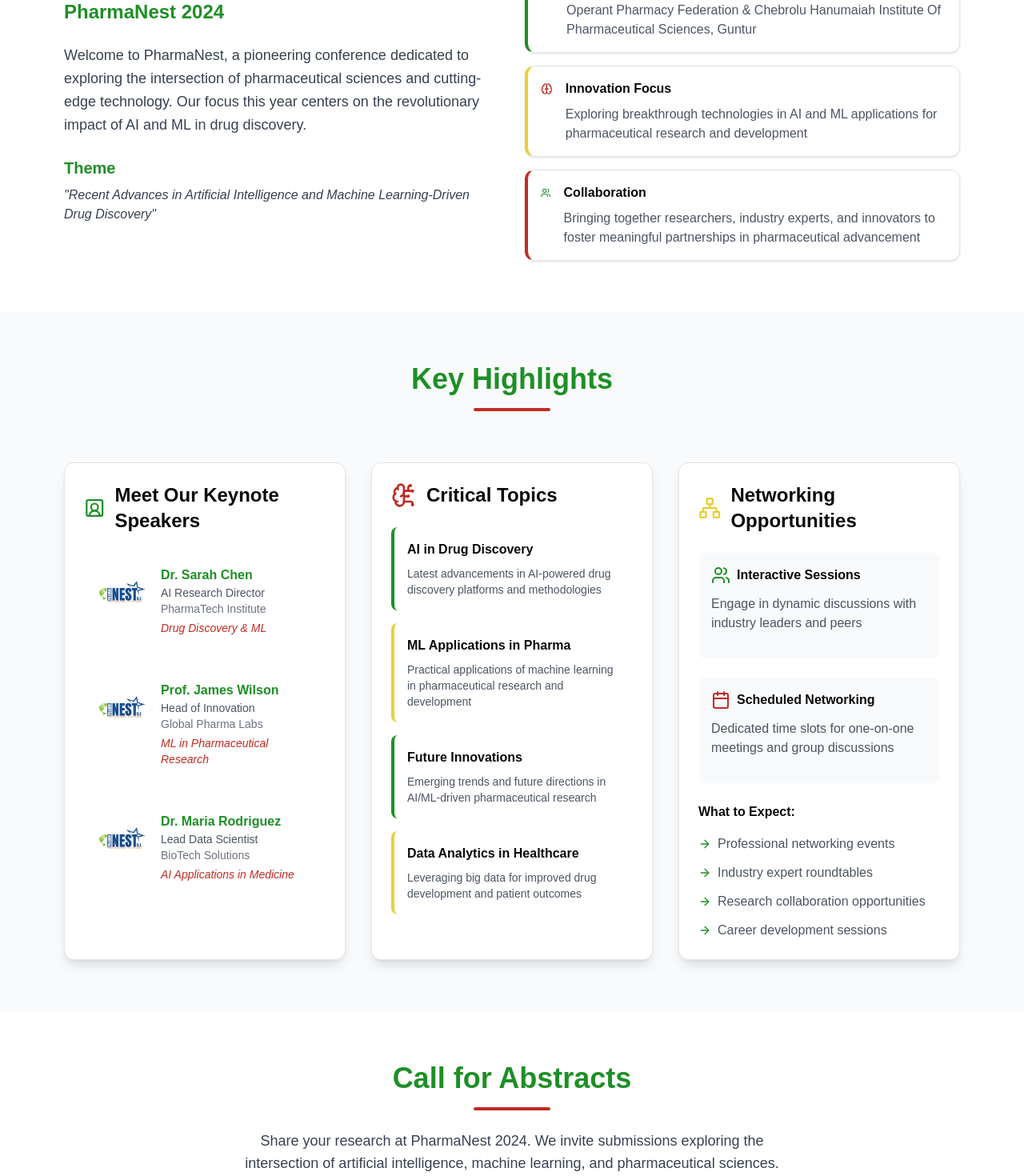
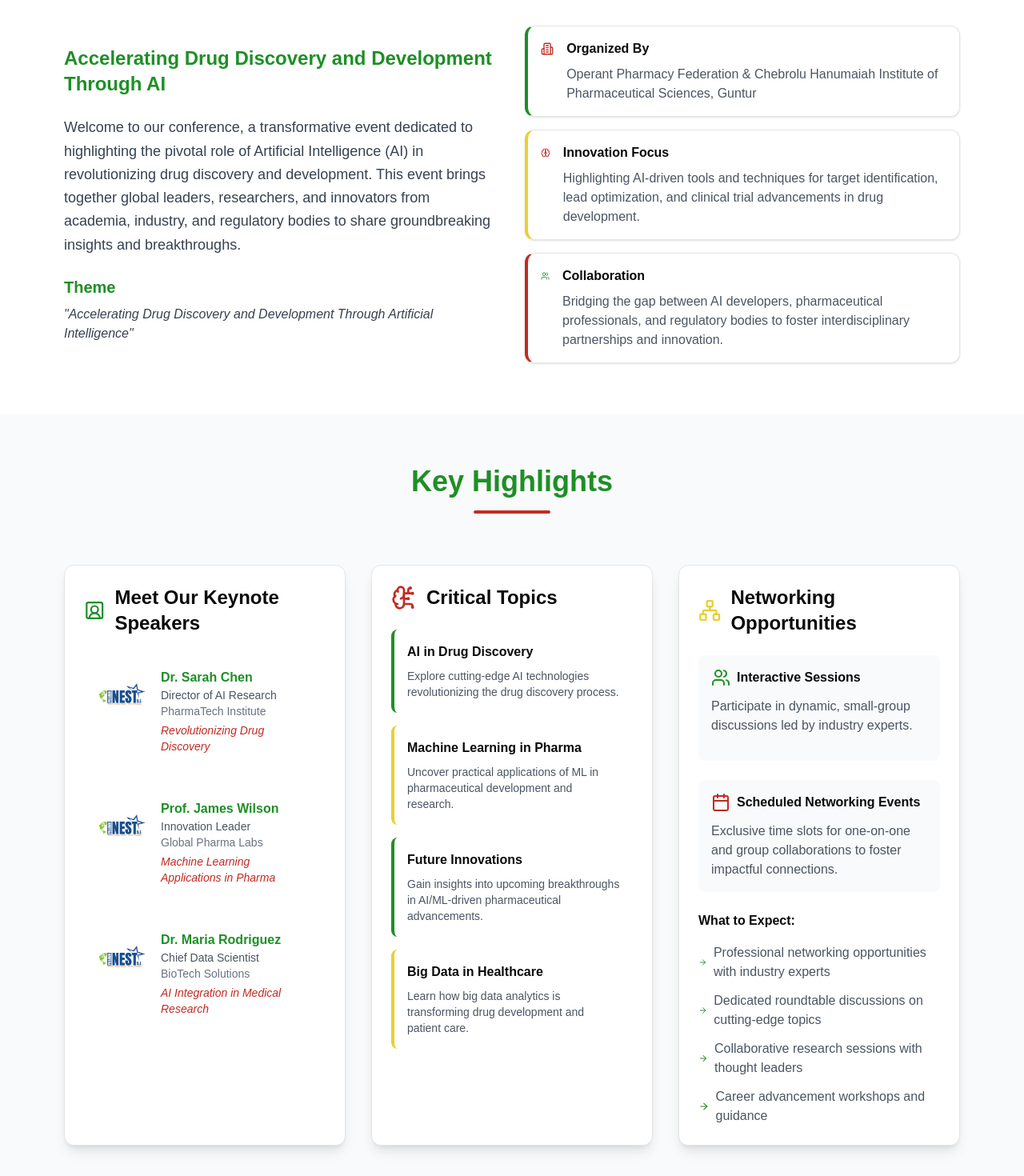
Before and after one commit to ravindrasirvi609/pharmanest, a Next.js app: page / in a window 1280 px wide. Shown: the part 1020-2490 px from the top of the page at 80% size. Built offline with nearby package versions, Linux system fonts and the light colour scheme.

Commit message:
Refactor code to update layout and add About and Contact pages

```diff
--- /dev/null
+++ b/src/app/about/page.tsx
@@ -0,0 +1,43 @@
+import React from "react";
+
+const About: React.FC = () => {
+  return (
+    <div className="flex flex-col items-center justify-center min-h-screen bg-gray-100 p-6">
+      <header className="text-center mb-10">
+        <h1 className="text-4xl font-bold text-gray-800">About Us</h1>
+        <p className="text-lg text-gray-600">
+          Learn more about our mission and values.
+        </p>
+      </header>
+      <section className="bg-white shadow-md rounded-lg p-8 max-w-2xl w-full">
+        <h2 className="text-2xl font-semibold text-gray-800 mb-4">
+          Our Mission
+        </h2>
+        <p className="text-gray-700 mb-6">
+          We strive to provide the best services to our customers.
+        </p>
+        <h2 className="text-2xl font-semibold text-gray-800 mb-4">
+          Our Values
+        </h2>
+        <ul className="list-disc list-inside text-gray-700">
+          <li>Integrity</li>
+          <li>Innovation</li>
+          <li>Customer Satisfaction</li>
+        </ul>
+      </section>
+      <footer className="mt-10">
+        <p className="text-gray-600">
+          Contact us at:{" "}
+          <a
+            href="mailto:info@example.com"
+            className="text-blue-500 hover:underline"
+          >
+            info@example.com
+          </a>
+        </p>
+      </footer>
+    </div>
+  );
+};
+
+export default About;
--- a/src/app/layout.tsx
+++ b/src/app/layout.tsx
@@ -31,8 +31,7 @@ export default function RootLayout({
         className={`${geistSans.variable} ${geistMono.variable} antialiased`}
       >
         <Header />
-
-        {children}
+        <div className="pt-20">{children}</div>
         <Footer />
       </body>
     </html>
--- a/src/components/AboutSection.tsx
+++ b/src/components/AboutSection.tsx
@@ -25,13 +25,15 @@ const AboutSection = () => {
               className="text-2xl font-semibold mb-4"
               style={{ color: "#1e8f26" }}
             >
-              PharmaNest 2024
+              Accelerating Drug Discovery and Development Through AI
             </h3>
             <p className="text-gray-700 text-lg leading-relaxed">
-              Welcome to PharmaNest, a pioneering conference dedicated to
-              exploring the intersection of pharmaceutical sciences and
-              cutting-edge technology. Our focus this year centers on the
-              revolutionary impact of AI and ML in drug discovery.
+              Welcome to our conference, a transformative event dedicated to
+              highlighting the pivotal role of Artificial Intelligence (AI) in
+              revolutionizing drug discovery and development. This event brings
+              together global leaders, researchers, and innovators from
+              academia, industry, and regulatory bodies to share groundbreaking
+              insights and breakthroughs.
             </p>
             <div className="mt-6">
               <h4
@@ -41,8 +43,8 @@ const AboutSection = () => {
                 Theme
               </h4>
               <p className="text-gray-700 italic">
-                &quot;Recent Advances in Artificial Intelligence and Machine
-                Learning-Driven Drug Discovery&quot;
+                &quot;Accelerating Drug Discovery and Development Through
+                Artificial Intelligence&quot;
               </p>
             </div>
           </div>
@@ -59,7 +61,7 @@ const AboutSection = () => {
                   <h4 className="font-semibold mb-2">Organized By</h4>
                   <p className="text-gray-600">
                     Operant Pharmacy Federation & Chebrolu Hanumaiah Institute
-                    Of Pharmaceutical Sciences, Guntur
+                    of Pharmaceutical Sciences, Guntur
                   </p>
                 </div>
               </CardContent>
@@ -74,8 +76,9 @@ const AboutSection = () => {
                 <div>
                   <h4 className="font-semibold mb-2">Innovation Focus</h4>
                   <p className="text-gray-600">
-                    Exploring breakthrough technologies in AI and ML
-                    applications for pharmaceutical research and development
+                    Highlighting AI-driven tools and techniques for target
+                    identification, lead optimization, and clinical trial
+                    advancements in drug development.
                   </p>
                 </div>
               </CardContent>
@@ -90,9 +93,9 @@ const AboutSection = () => {
                 <div>
                   <h4 className="font-semibold mb-2">Collaboration</h4>
                   <p className="text-gray-600">
-                    Bringing together researchers, industry experts, and
-                    innovators to foster meaningful partnerships in
-                    pharmaceutical advancement
+                    Bridging the gap between AI developers, pharmaceutical
+                    professionals, and regulatory bodies to foster
+                    interdisciplinary partnerships and innovation.
                   </p>
                 </div>
               </CardContent>
--- a/src/components/CallForAbstracts.tsx
+++ b/src/components/CallForAbstracts.tsx
@@ -8,34 +8,36 @@ import {
   ArrowRight,
   FileText,
 } from "lucide-react";
+import Link from "next/link";
 
 const CallForAbstracts = () => {
   const topics = [
-    "AI-Driven Drug Discovery Methods",
-    "Machine Learning in Pharmaceutical Research",
-    "Deep Learning Applications in Drug Development",
+    "AI-Driven Drug Discovery Techniques",
+    "Innovative Machine Learning Applications in Pharma",
+    "Deep Learning and Predictive Models for Drug Development",
     "Natural Language Processing in Medical Research",
-    "Computational Drug Design",
-    "Predictive Analytics in Pharma",
+    "Advanced Computational Drug Design Strategies",
+    "Big Data and Predictive Analytics in Pharmaceutical Sciences",
   ];
 
   const guidelines = [
     {
       icon: <FileText className="w-6 h-6" style={{ color: "#1e8f26" }} />,
-      title: "Format",
+      title: "Abstract Format",
       description:
-        "Maximum 300 words, structured format including objectives, methods, results, and conclusions",
+        "Ensure your abstract is concise, up to 300 words, and follows a structured format: Objectives, Methods, Results, and Conclusions.",
     },
     {
       icon: <Calendar className="w-6 h-6" style={{ color: "#c12b23" }} />,
-      title: "Deadline",
-      description: "Submit your abstract by December 15, 2024",
+      title: "Submission Deadline",
+      description:
+        "Submit your abstract by **December 15, 2024**, to qualify for review and participation.",
     },
     {
       icon: <Award className="w-6 h-6" style={{ color: "#eacf34" }} />,
-      title: "Recognition",
+      title: "Recognition Opportunities",
       description:
-        "Best abstract awards in multiple categories with publication opportunities",
+        "Top submissions will receive awards across various categories and publication opportunities in reputed journals.",
     },
   ];
 
@@ -52,14 +54,15 @@ const CallForAbstracts = () => {
             style={{ backgroundColor: "#c12b23" }}
           ></div>
           <p className="text-lg text-gray-700 max-w-2xl mx-auto">
-            Share your research at PharmaNest 2024. We invite submissions
-            exploring the intersection of artificial intelligence, machine
-            learning, and pharmaceutical sciences.
+            We invite you to share groundbreaking research and insights at
+            PharmaNest 2024. Submit your work and contribute to the advancement
+            of AI, machine learning, and pharmaceutical sciences.
           </p>
         </div>
 
+        {/* Main Content */}
         <div className="grid lg:grid-cols-2 gap-8 mb-12">
-          {/* Left Side - Topics */}
+          {/* Left Side - Research Topics */}
           <Card className="shadow-lg hover:shadow-xl transition-shadow duration-300">
             <CardContent className="p-8">
               <div className="flex items-center mb-6">
@@ -87,7 +90,7 @@ const CallForAbstracts = () => {
             </CardContent>
           </Card>
 
-          {/* Right Side - Guidelines */}
+          {/* Right Side - Submission Guidelines */}
           <Card className="shadow-lg hover:shadow-xl transition-shadow duration-300">
             <CardContent className="p-8">
               <div className="flex items-center mb-6">
@@ -129,22 +132,27 @@ const CallForAbstracts = () => {
                 Ready to Submit Your Abstract?
               </h3>
               <p className="text-gray-700 mb-6">
-                Join leading researchers and share your innovations with the
-                pharmaceutical community.
+                Become a part of PharmaNest 2024. Showcase your work, connect
+                with experts, and make an impact in the pharmaceutical research
+                community.
               </p>
               <div className="space-x-4">
+                <Link href="/abstractForm">
                   <button
                     className="px-8 py-3 rounded-lg font-semibold text-white transition-transform duration-300 hover:scale-105"
                     style={{ backgroundColor: "#1e8f26" }}
                   >
                     Submit Abstract
                   </button>
+                </Link>
+                <Link href="/abstractForm">
                   <button
                     className="px-8 py-3 rounded-lg font-semibold text-white transition-transform duration-300 hover:scale-105"
                     style={{ backgroundColor: "#c12b23" }}
                   >
                     View Guidelines
                   </button>
+                </Link>
               </div>
             </CardContent>
           </Card>
--- a/src/components/KeyHighlights.tsx
+++ b/src/components/KeyHighlights.tsx
@@ -14,20 +14,20 @@ const KeyHighlights = () => {
   const speakers = [
     {
       name: "Dr. Sarah Chen",
-      role: "AI Research Director",
-      specialty: "Drug Discovery & ML",
+      role: "Director of AI Research",
+      specialty: "Revolutionizing Drug Discovery",
       institution: "PharmaTech Institute",
     },
     {
       name: "Prof. James Wilson",
-      role: "Head of Innovation",
-      specialty: "ML in Pharmaceutical Research",
+      role: "Innovation Leader",
+      specialty: "Machine Learning Applications in Pharma",
       institution: "Global Pharma Labs",
     },
     {
       name: "Dr. Maria Rodriguez",
-      role: "Lead Data Scientist",
-      specialty: "AI Applications in Medicine",
+      role: "Chief Data Scientist",
+      specialty: "AI Integration in Medical Research",
       institution: "BioTech Solutions",
     },
   ];
@@ -36,23 +36,30 @@ const KeyHighlights = () => {
     {
       title: "AI in Drug Discovery",
       description:
-        "Latest advancements in AI-powered drug discovery platforms and methodologies",
+        "Explore cutting-edge AI technologies revolutionizing the drug discovery process.",
     },
     {
-      title: "ML Applications in Pharma",
+      title: "Machine Learning in Pharma",
       description:
-        "Practical applications of machine learning in pharmaceutical research and development",
+        "Uncover practical applications of ML in pharmaceutical development and research.",
     },
     {
       title: "Future Innovations",
       description:
-        "Emerging trends and future directions in AI/ML-driven pharmaceutical research",
+        "Gain insights into upcoming breakthroughs in AI/ML-driven pharmaceutical advancements.",
     },
     {
-      title: "Data Analytics in Healthcare",
+      title: "Big Data in Healthcare",
       description:
-        "Leveraging big data for improved drug development and patient outcomes",
+        "Learn how big data analytics is transforming drug development and patient care.",
     },
+  ];
+
+  const networkingBenefits = [
+    "Professional networking opportunities with industry experts",
+    "Dedicated roundtable discussions on cutting-edge topics",
+    "Collaborative research sessions with thought leaders",
+    "Career advancement workshops and guidance",
   ];
 
   return (
@@ -71,7 +78,7 @@ const KeyHighlights = () => {
 
         {/* Grid Container */}
         <div className="grid lg:grid-cols-3 gap-8">
-          {/* Keynote Speakers Section */}
+          {/* Keynote Speakers */}
           <Card className="col-span-1 bg-white shadow-lg hover:shadow-xl transition-shadow duration-300">
             <CardContent className="p-6">
               <div className="flex items-center mb-6">
@@ -120,7 +127,7 @@ const KeyHighlights = () => {
             </CardContent>
           </Card>
 
-          {/* Topics Section */}
+          {/* Critical Topics */}
           <Card className="col-span-1 bg-white shadow-lg hover:shadow-xl transition-shadow duration-300">
             <CardContent className="p-6">
               <div className="flex items-center mb-6">
@@ -147,7 +154,7 @@ const KeyHighlights = () => {
             </CardContent>
           </Card>
 
-          {/* Networking Section */}
+          {/* Networking Opportunities */}
           <Card className="col-span-1 bg-white shadow-lg hover:shadow-xl transition-shadow duration-300">
             <CardContent className="p-6">
               <div className="flex items-center mb-6">
@@ -159,7 +166,6 @@ const KeyHighlights = () => {
                   Networking Opportunities
                 </h3>
               </div>
-
               <div className="space-y-6">
                 <div className="p-4 rounded-lg bg-gray-50">
                   <div className="flex items-center mb-3">
@@ -170,34 +176,29 @@ const KeyHighlights = () => {
                     <h4 className="font-semibold">Interactive Sessions</h4>
                   </div>
                   <p className="text-gray-600 mb-4">
-                    Engage in dynamic discussions with industry leaders and
-                    peers
+                    Participate in dynamic, small-group discussions led by
+                    industry experts.
                   </p>
                 </div>
-
                 <div className="p-4 rounded-lg bg-gray-50">
                   <div className="flex items-center mb-3">
                     <Calendar
                       className="w-6 h-6 mr-2"
                       style={{ color: "#c12b23" }}
                     />
-                    <h4 className="font-semibold">Scheduled Networking</h4>
+                    <h4 className="font-semibold">
+                      Scheduled Networking Events
+                    </h4>
                   </div>
-                  <p className="text-gray-600 mb-4">
-                    Dedicated time slots for one-on-one meetings and group
-                    discussions
+                  <p className="text-gray-600">
+                    Exclusive time slots for one-on-one and group collaborations
+                    to foster impactful connections.
                   </p>
                 </div>
-
                 <div className="mt-6">
                   <h4 className="font-semibold mb-4">What to Expect:</h4>
                   <ul className="space-y-3">
-                    {[
-                      "Professional networking events",
-                      "Industry expert roundtables",
-                      "Research collaboration opportunities",
-                      "Career development sessions",
-                    ].map((item, index) => (
+                    {networkingBenefits.map((benefit, index) => (
                       <li
                         key={index}
                         className="flex items-center text-gray-600"
@@ -206,7 +207,7 @@ const KeyHighlights = () => {
                           className="w-4 h-4 mr-2"
                           style={{ color: "#1e8f26" }}
                         />
-                        {item}
+                        {benefit}
                       </li>
                     ))}
                   </ul>
```
Also changed, not shown: src/app/contact/page.tsx (added, +94 -0 lines), src/components/Header.tsx (+8 -5 lines). Lines whose indentation alone changed are shown as unchanged.
